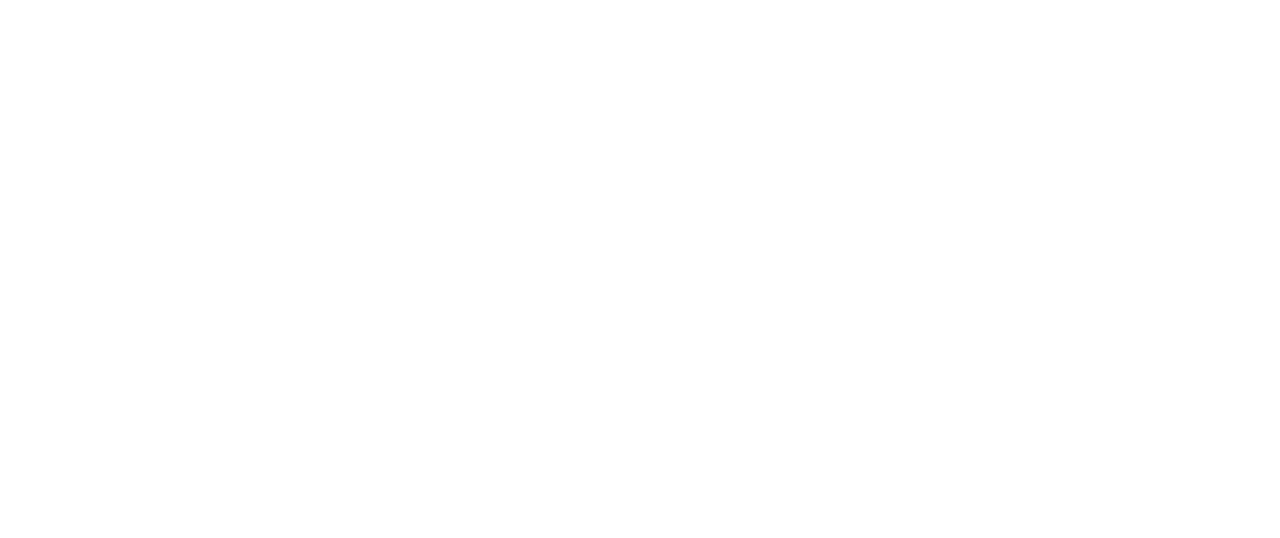
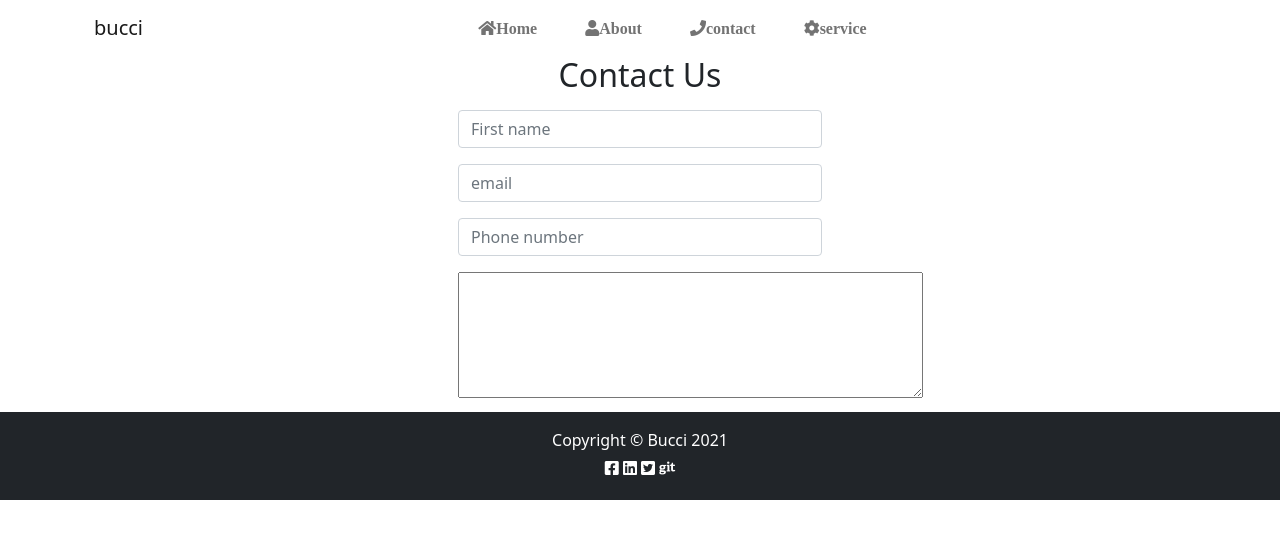
Before and after one commit to Paulson05/bootstrap, a plain HTML site: page contact.html in a window 1280 px wide. Drawn offline with nearby package versions, Linux system fonts and the light colour scheme.

Commit message:
contact and about link

```diff
--- a/about.html
+++ b/about.html
@@ -0,0 +1,32 @@
+git tainer">
+                   <img src="images\web dev.jpg" alt="">
+                  </div>
+              </div>
+              <div class="col-xs-4 col-md-6 ">
+               <div class="container">
+                   <p>Lorem ipsum, dolor sit amet consectetur Lorem ipsum dolor sit amet consectetur adipisicing elit. Qui esse sunt pariatur ipsa reprehenderit ipsam cupiditate quibusdam ex consequuntur, iure iste culpa cumque. Excepturi deleniti error quas mollitia molestias possimus. Lorem, ipsum dolor sit amet consectetur adipisicing elit. Cupiditate, sunt. Consectetur, numquam fugiat voluptate alias qui facere modi id corporis quibusdam incidunt vitae accusantium praesentium voluptatem rem, non adipisci dignissimos. Nisi saptione voluptatem itaque magnam!</p>
+               </div>
+           </div>
+        </div>
+    </div>
+
+
+   <footer class="bg-dark sticky-footer p-3">
+    <div class="container my-auto">
+        <div class="text-center text-white   copyright">
+            <span>Copyright © Bucci 2021</span>
+
+        </div>
+        <div class="text-white text-center ">
+            <i class="fab fa-facebook-square my-2"></i>
+            <i class="fab fa-linkedin"></i>
+            <i class="fab fa-twitter-square my-2"></i>
+            <i class="fab fa-git"></i>
+        </div>
+
+    </div>
+  </footer>
+<!-- JavaScript Bundle with Popper -->
+<script src="https://cdn.jsdelivr.net/npm/bootstrap@5.0.0-beta2/dist/js/bootstrap.bundle.min.js" integrity="sha384-b5kHyXgcpbZJO/tY9Ul7kGkf1S0CWuKcCD38l8YkeH8z8QjE0GmW1gYU5S9FOnJ0" crossorigin="anonymous"></script>
+</body>
+</html>
--- a/contact.html
+++ b/contact.html
@@ -0,0 +1,90 @@
+<!DOCTYPE html>
+<html lang="en">
+<head>
+    <meta charset="UTF-8">
+    <meta http-equiv="X-UA-Compatible" content="IE=edge">
+    <meta name="viewport" content="width=device-width, initial-scale=1.0">
+   <link rel="stylesheet" href="style.css">
+    <!-- CSS only -->
+<link href="https://cdn.jsdelivr.net/npm/bootstrap@5.0.0-beta2/dist/css/bootstrap.min.css" rel="stylesheet" integrity="sha384-BmbxuPwQa2lc/FVzBcNJ7UAyJxM6wuqIj61tLrc4wSX0szH/Ev+nYRRuWlolflfl" crossorigin="anonymous">
+    <link rel="stylesheet" href="https://pro.fontawesome.com/releases/v5.10.0/css/all.css" integrity="sha384-AYmEC3Yw5cVb3ZcuHtOA93w35dYTsvhLPVnYs9eStHfGJvOvKxVfELGroGkvsg+p" crossorigin="anonymous"/>
+    <title>Document</title>
+</head>
+<body>
+    <div class="container">
+    <div>
+        <nav class="navbar navbar-expand-lg navbar-light  bg-transparent  ">
+        <div class="container-fluid">
+          <a class="navbar-brand" href="#">bucci</a>
+          <button class="navbar-toggler" type="button" data-bs-toggle="collapse" data-bs-target="#navbarSupportedContent" aria-controls="navbarSupportedContent" aria-expanded="false" aria-label="Toggle navigation">
+            <span class="navbar-toggler-icon"></span>
+          </button>
+          <div class="collapse navbar-collapse pull-lg-right" id="navbarSupportedContent">
+            <ul class="navbar-nav  mx-auto  ">
+
+              <li class="nav-item mx-3">
+                <a class="nav-link" href="index.html"><i class="fas fa-home">Home</i></a>
+              </li>
+              <li class="nav-item mx-3">
+                <a class="nav-link" href="about.html"><i class="fas fa-user">About</i></a>
+              </li>
+              <li class="nav-item mx-3">
+                <a class="nav-link" href="contact.html"><i class="fas fa-phone">contact</i></a>
+              </li>
+              <li class="nav-item mx-3">
+                <a class="nav-link" href="services.html"><i class="fas fa-cog">service</i></a>
+              </li>
+
+            </ul>
+
+          </div>
+        </div>
+      </nav>
+    </div>
+    </div>
+
+
+   <div class="container">
+       <h2 class="text-center">Contact Us</h2>
+       <form>
+        <div class="row justify-content-center">
+          <div class="col-md-4 p-2">
+            <input type="text" class="form-control" placeholder="First name">
+          </div>
+        </div>
+        <div class="row justify-content-center">
+            <div class="col-md-4 p-2">
+              <input type="text" class="form-control" placeholder="email">
+            </div>
+          </div>
+          <div class="row justify-content-center">
+            <div class="col-md-4 p-2">
+              <input type="text" class="form-control" placeholder="Phone number">
+            </div>
+          </div>
+          <div class="row justify-content-center">
+            <div class="col-md-4 p-2">
+              <textarea name="" id="" cols="48" rows="5"></textarea>
+            </div>
+          </div>
+      </form>
+   </div>
+   <footer class="bg-dark sticky-footer p-3">
+    <div class="container my-auto">
+        <div class="text-center text-white   copyright">
+            <span>Copyright © Bucci 2021</span>
+
+        </div>
+        <div class="text-white text-center ">
+            <i class="fab fa-facebook-square my-2"></i>
+            <i class="fab fa-linkedin"></i>
+            <i class="fab fa-twitter-square my-2"></i>
+            <i class="fab fa-git"></i>
+        </div>
+
+    </div>
+  </footer>
+<!-- JavaScript Bundle with Popper -->
+<script src="https://cdn.jsdelivr.net/npm/bootstrap@5.0.0-beta2/dist/js/bootstrap.bundle.min.js" integrity="sha384-b5kHyXgcpbZJO/tY9Ul7kGkf1S0CWuKcCD38l8YkeH8z8QjE0GmW1gYU5S9FOnJ0" crossorigin="anonymous"></script>
+</body>
+</html>
```
Also changed, not shown: index.html (+1 -1 lines), services.html (+4 -4 lines).
